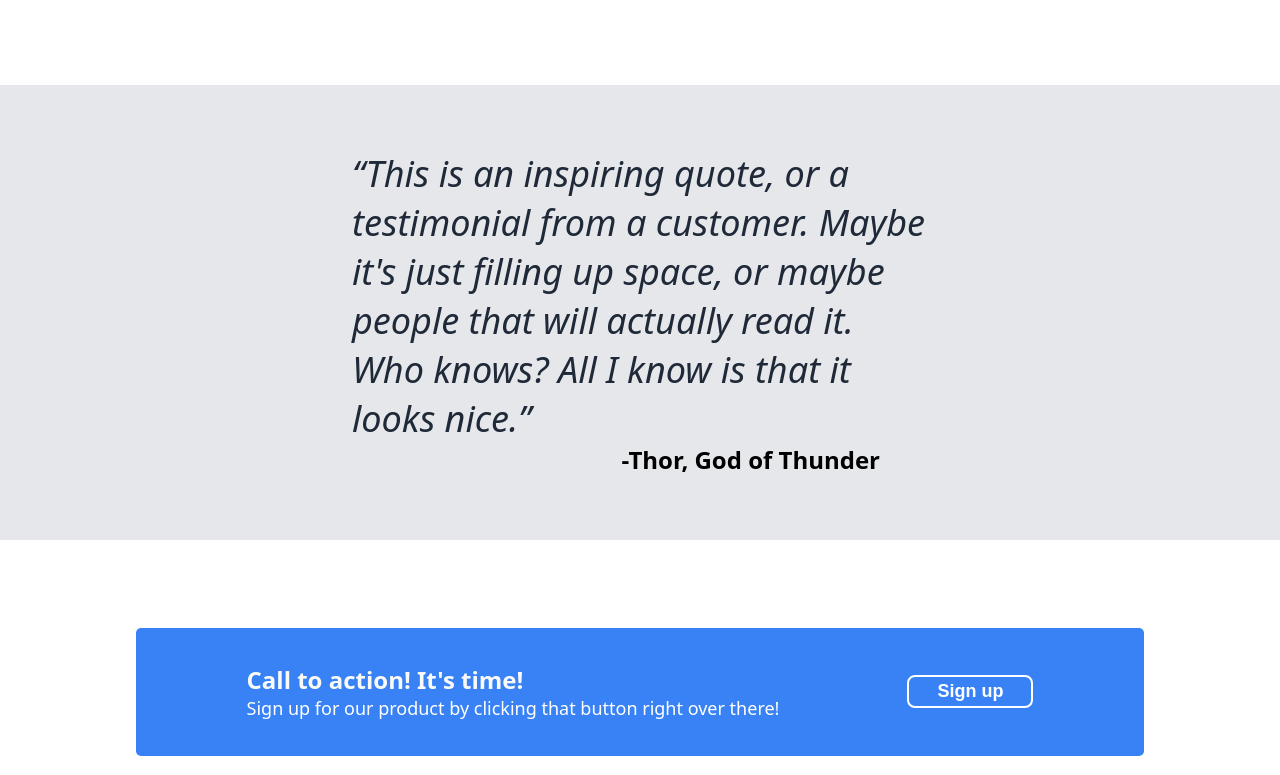
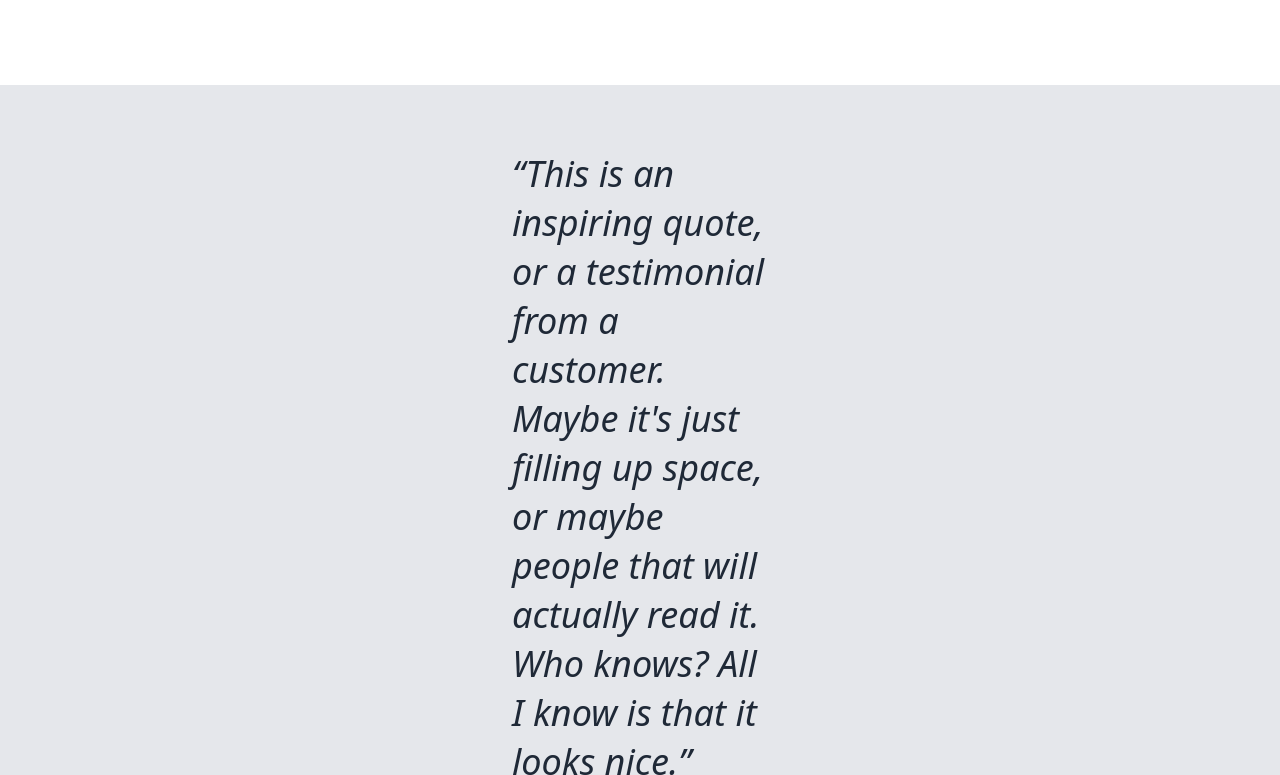
Before and after one commit to Andalv323/Odinproject1, a plain HTML site: page index.html in a window 1280 px wide. Shown: the part 823-1598 px from the top of the page. Drawn offline with Linux system fonts and the light colour scheme.

Commit message:
adjusted q

```diff
--- a/styles.css
+++ b/styles.css
@@ -112,7 +112,7 @@ h1{
     background-color: #E5E7EB;
 }
 .q-container {
-    padding: 4em 22em;
+    padding: 4em 32em;
 }
 .q-name {
     margin-right: 2em;
```
